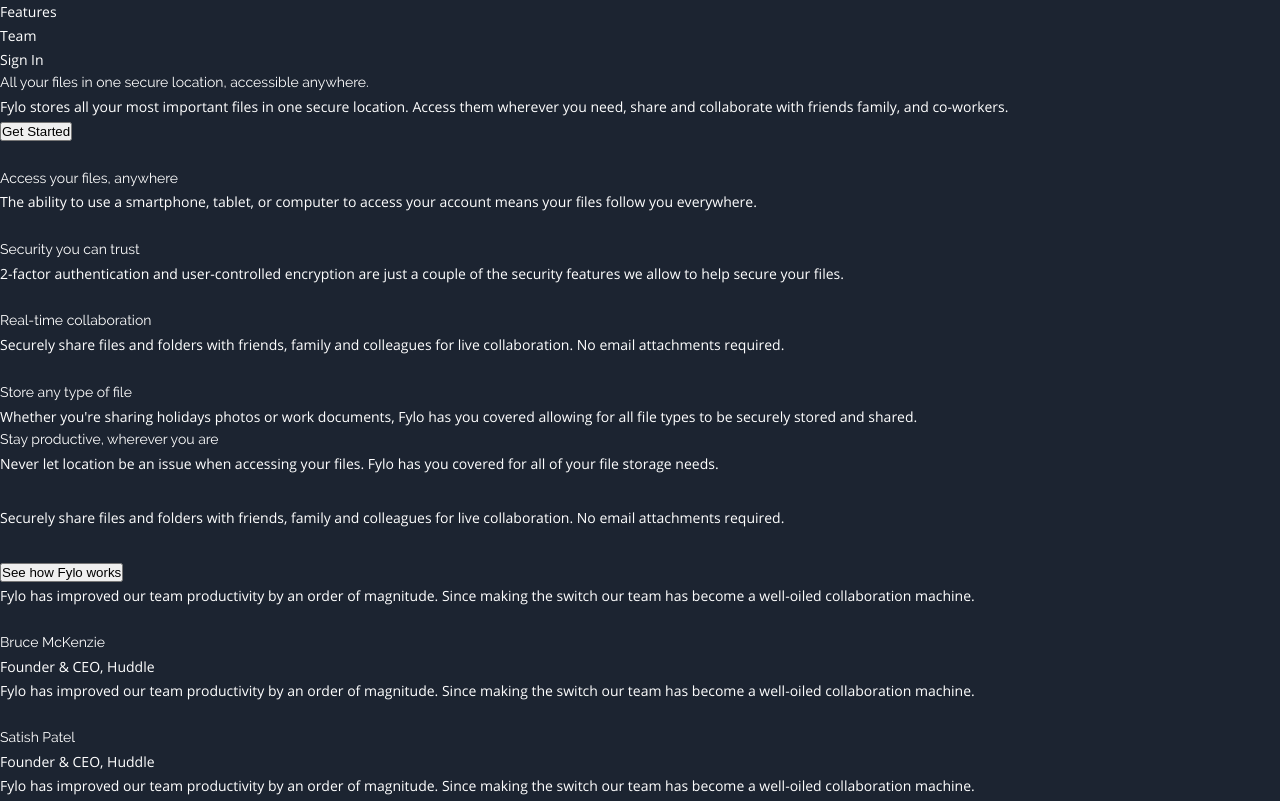
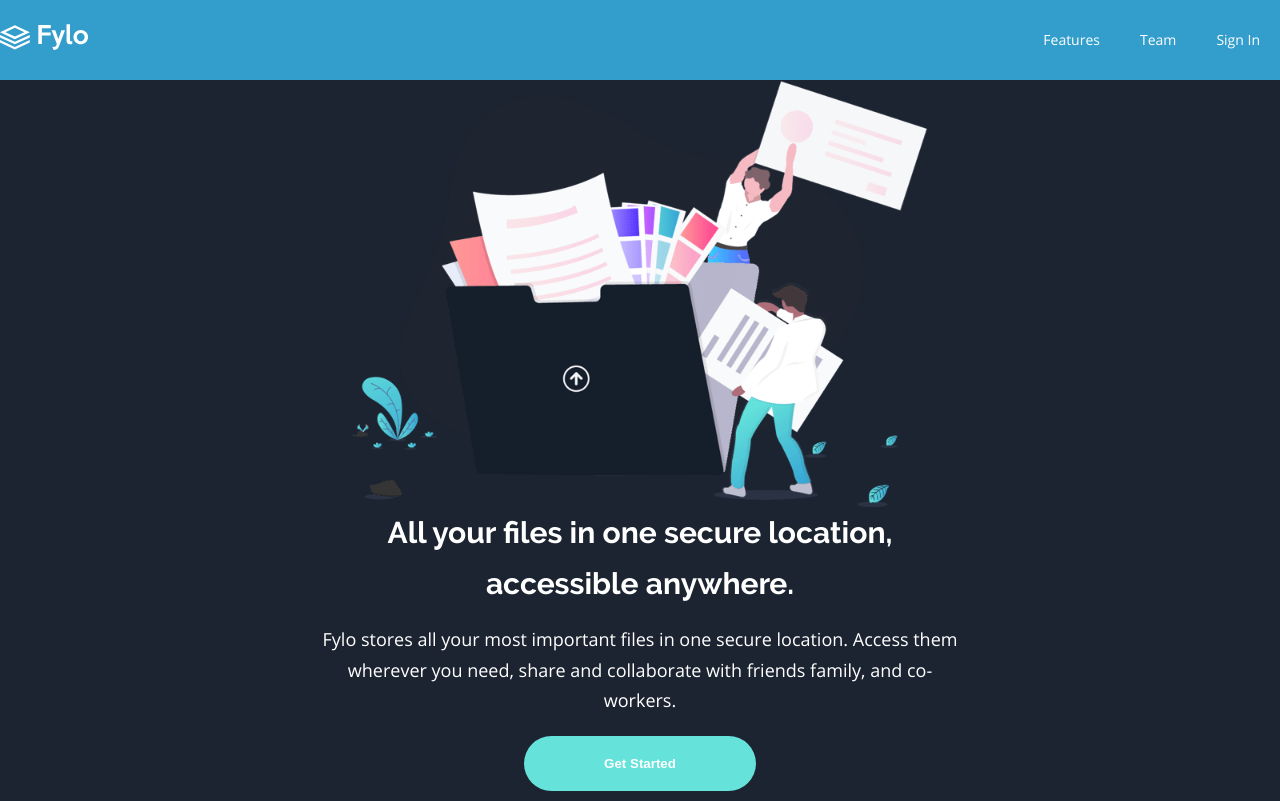
Before and after one commit to ericndebe/fylo-dark-theme-landing-page-master, a website built with Parcel: page index.html in a window 1280 px wide. Shown: the top 801 px of the page. Built offline with nearby package versions, Linux system fonts and the light colour scheme.

Commit message:
hero section

```diff
--- a/index.html
+++ b/index.html
@@ -30,17 +30,25 @@
   <body>
     <header class="header">
       <nav class="nav">
-        <div class="nav__logo"></div>
+        <div class="nav__logo">
+          <img class="nav__logo--img" src="./images/logo.svg" alt="Flyo Logo" />
+        </div>
         <div class="nav__menu">
-          <ul class="nav__menu-list">
-            <li class="nav__menu-item">Features</li>
-            <li class="nav__menu-item">Team</li>
-            <li class="nav__menu-item">Sign In</li>
+          <ul class="menu-list">
+            <li class="menu-list__item"><a href="#">Features</a></li>
+            <li class="menu-list__item"><a href="#">Team</a></li>
+            <li class="menu-list__item"><a href="#">Sign In</a></li>
           </ul>
         </div>
       </nav>
       <div class="intro">
-        <div class="intro__main-img"></div>
+        <div class="intro__main-img">
+          <img
+            class="hero-img"
+            src="./images/illustration-intro.png"
+            alt="illustration-intro"
+          />
+        </div>
         <div class="intro__main-heading">
           <h1 class="intro__primary-heading">
             <span>All your files in one secure location,</span>
--- a/src/scss/base/_typography.scss
+++ b/src/scss/base/_typography.scss
@@ -50,6 +50,7 @@
 h4 {
     font-family: 'Raleway', sans-serif;
     color: hsl(0, 0%, 100%);
+    font-weight: 700;
 }
 
 .paragraph {
@@ -59,3 +60,18 @@
         margin-bottom: 3rem;
     }
 }
+
+.intro__primary-heading {
+    font-size: 3rem;
+    margin-bottom: 1.5rem;
+
+    span {
+        display: block;
+    }
+}
+
+.intro__secondary-heading {
+    font-size: 1.8rem;
+    margin-bottom: 2rem;
+
+}
--- a/src/scss/components/_buttons.scss
+++ b/src/scss/components/_buttons.scss
@@ -0,0 +1,9 @@
+.intro__cta {
+    background-color: $cta-cyan-gradient;
+    padding: 2rem 8rem;
+    outline: none;
+    border-radius: 50px;
+    color: $default-font-color;
+    font-weight: bold;
+    border: none;
+}
--- a/src/scss/index.scss
+++ b/src/scss/index.scss
@@ -6,7 +6,7 @@
 @import './base/reset';
 @import './base/typography';
 
-
+@import './components/buttons';
 
 @import './pages/_home';
 
--- a/src/scss/layout/_header.scss
+++ b/src/scss/layout/_header.scss
@@ -0,0 +1,27 @@
+.header {
+    height: auto;
+}
+
+.intro {
+    display: flex;
+    flex-direction: column;
+    align-items: center;
+    justify-content: center;
+
+    &__main-img {
+        width: 50%;
+        display: flex;
+        justify-content: center;
+        align-items: center;
+
+        .hero-img {
+
+            max-width: 90%;
+        }
+    }
+
+    &__main-heading {
+        width: 50%;
+        text-align: center;
+    }
+}
--- a/src/scss/layout/_navigation.scss
+++ b/src/scss/layout/_navigation.scss
@@ -0,0 +1,35 @@
+.nav {
+    background-color: $cta-blue-gradient;
+    height: 10vh;
+    display: flex;
+    justify-content: space-between;
+    align-items: center;
+
+    &__logo {
+        display: block;
+
+        &--img {
+            max-width: 50%;
+        }
+    }
+
+    &__menu {
+        display: block;
+
+        .menu-list {
+            display: flex;
+            align-items: center;
+            justify-content: space-between;
+
+            &__item {
+
+                padding: 1rem 2rem;
+
+                a {
+                    color: $default-font-color;
+                    text-decoration: none;
+                }
+            }
+        }
+    }
+}
```
